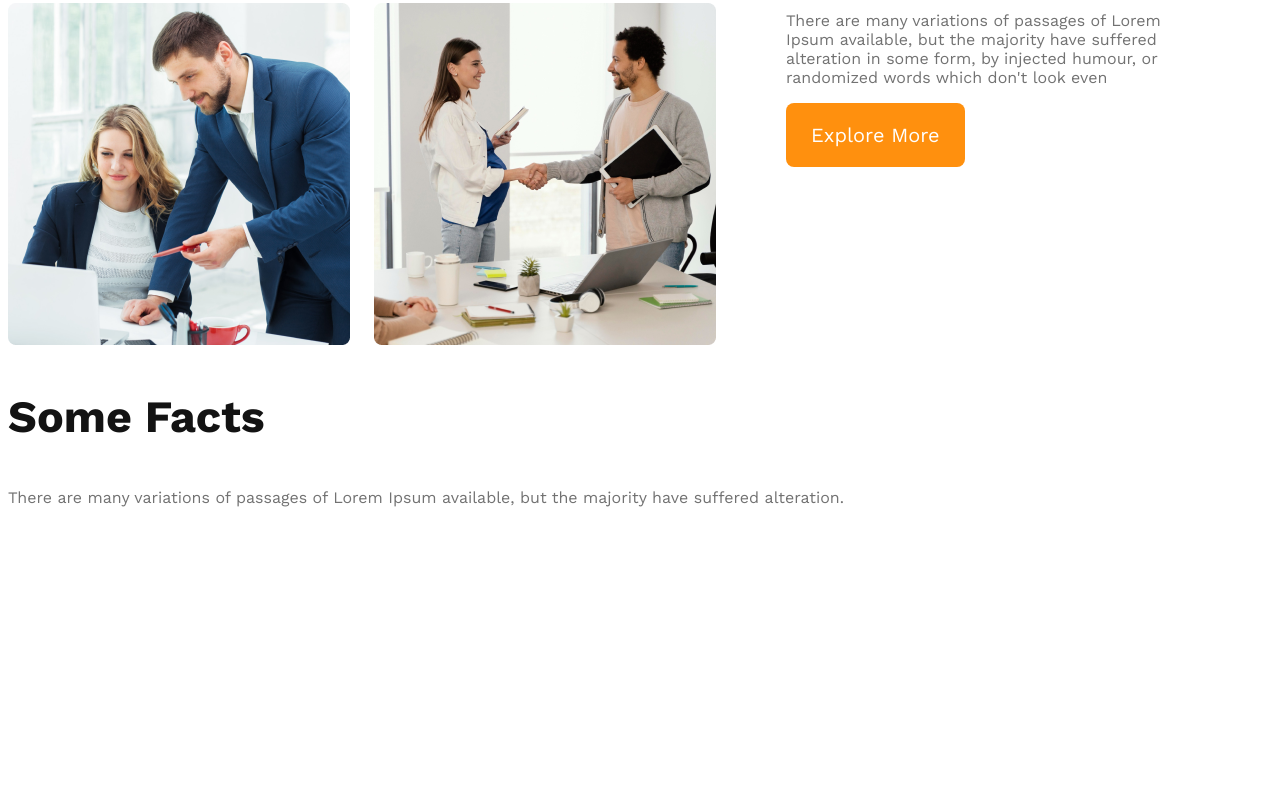
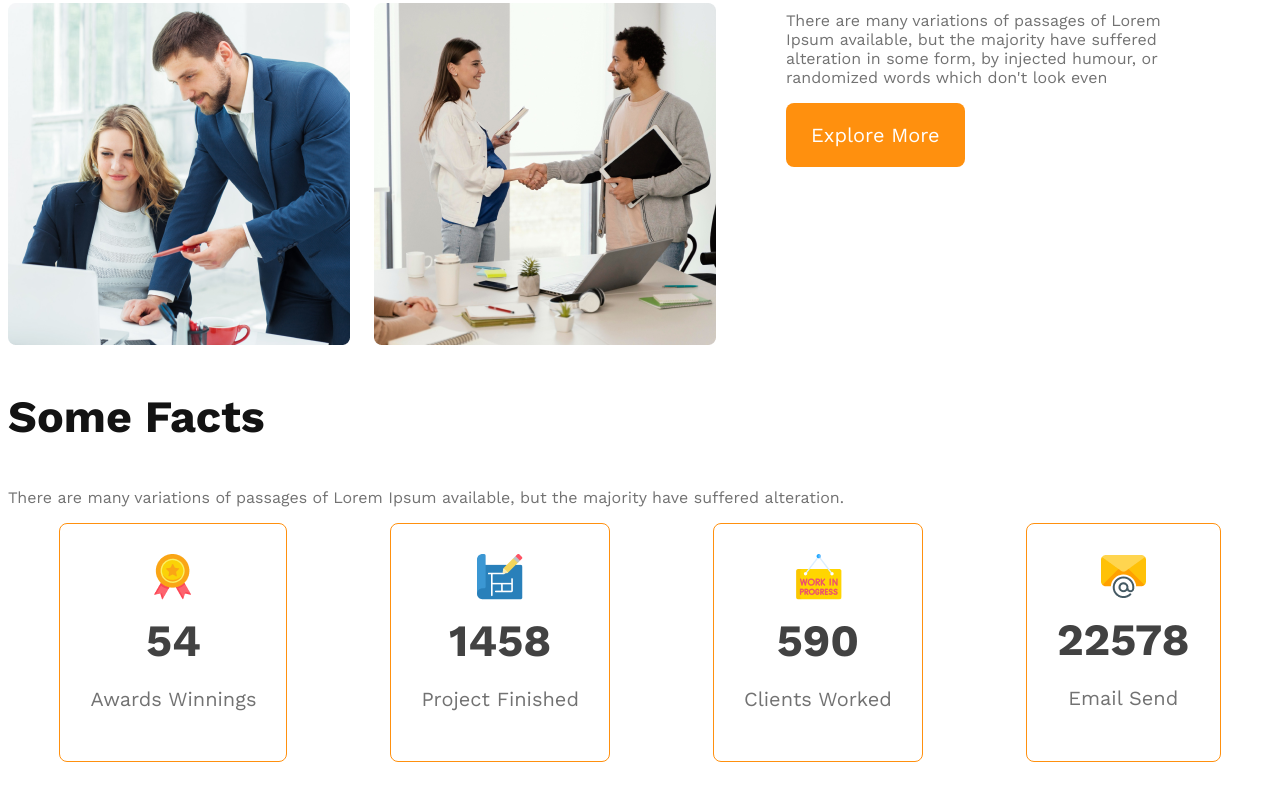
Before and after one commit to emselimahmed/g3-architects-website, a plain HTML site: page index.html in a window 1280 px wide. Shown: the part 1444-2244 px from the top of the page. Before the commit the page ends 2021 px from the top, so only its background shows below. Drawn offline with nearby package versions, Linux system fonts and the light colour scheme.

Commit message:
complete some facts

```diff
--- a/index.html
+++ b/index.html
@@ -67,6 +67,29 @@
             <h3 class="section-title">Some Facts</h3>
             <p class="text-lightgray">There are many variations of passages of Lorem Ipsum available, but the majority have suffered alteration.</p>
 
+            <div class="facts-card-container">
+                <div class="card">
+                    <img src="assets/images/icons/ribon.png" alt="">
+                    <h2 class="card-stats">54</h2>
+                    <p class="card-title text-lightgray">Awards Winnings</p>
+                </div>
+                <div class="card">
+                    <img src="assets/images/icons/projects.png" alt="">
+                    <h2 class="card-stats">1458</h2>
+                    <p class="card-title text-lightgray">Project Finished</p>
+                </div>
+                <div class="card">
+                    <img src="assets/images/icons/customers.png" alt="">
+                    <h2 class="card-stats">590</h2>
+                    <p class="card-title text-lightgray">Clients Worked</p>
+                </div>
+                <div class="card">
+                    <img src="assets/images/icons/email.png" alt="">
+                    <h2 class="card-stats">22578</h2>
+                    <p class="card-title text-lightgray">Email Send</p>
+                </div>
+
+            </div>
         </section>
     </main>
 
--- a/styles/architects.css
+++ b/styles/architects.css
@@ -26,6 +26,7 @@
     color: #131313;
     font-weight: 700;
 }
+
 
 
 /* header styles */
@@ -111,6 +112,35 @@ main {
     font-weight: 700;
 }
 
+/* Facts sytle */
+
+.facts-card-container{
+    display: flex;
+    justify-content: space-around;
+    margin-top: 5px;
+}
+
+.facts-card-container .card{
+    border-radius: 8px;
+    border: 1px solid #FF900E;
+    text-align: center;
+    padding: 30px;
+
+}
+.facts-card-container .card-stats{
+    font-size: 2.8rem;
+    color: #424242;
+    margin-top: 10px;
+    margin-bottom: 10px;
+}
+.facts-card-container .card-title{
+    color: #727272;
+    font-size: 1.25rem;
+}
+
+
+
+
 
 
 
```
